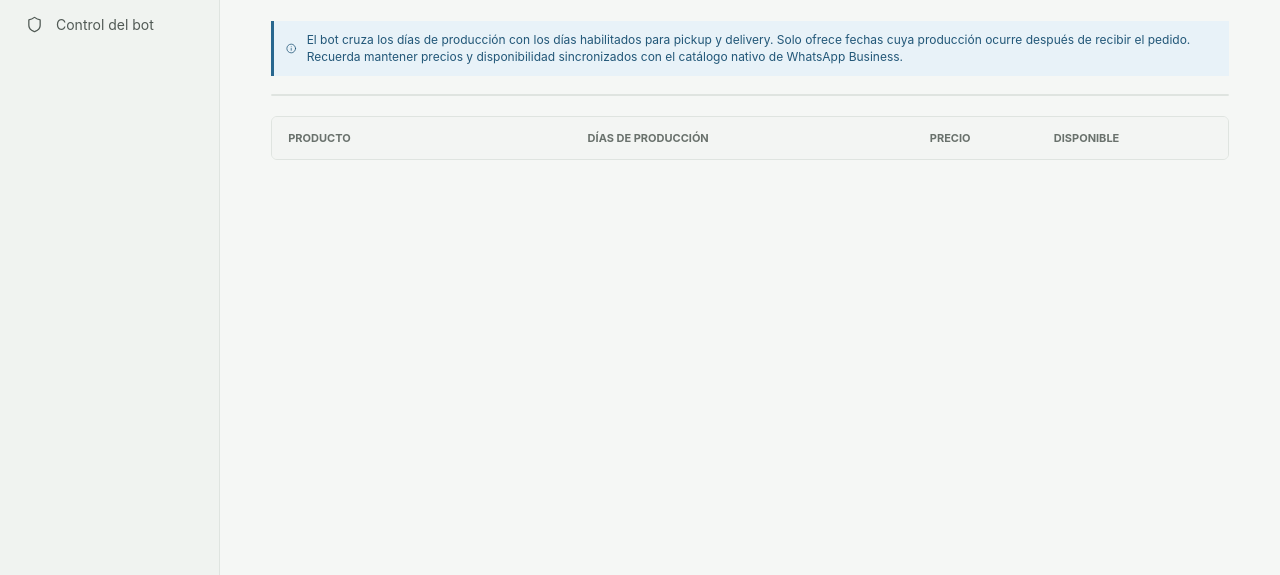
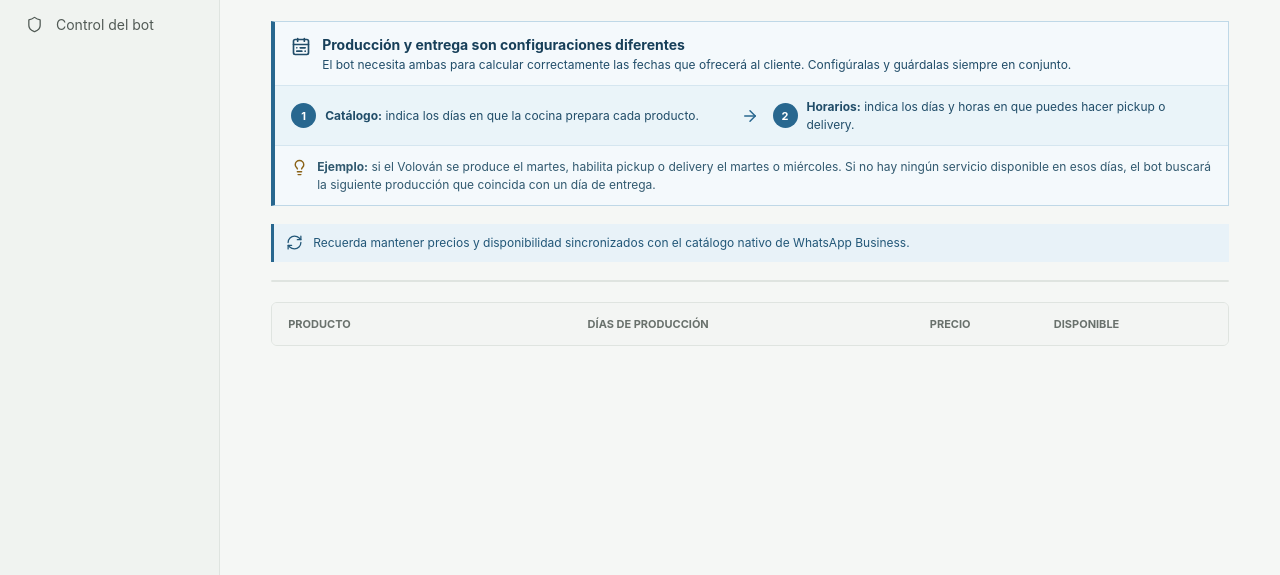
Before and after one commit to Jehosua97/whatsapp-orders-google-sheets, a website: page public/index.html in a window 1280 px wide. Shown: the part 225-800 px from the top of the page. Drawn offline with nearby package versions, Linux system fonts and the light colour scheme; no server answers.

Commit message:
docs: explain production and fulfillment scheduling

```diff
--- a/public/index.html
+++ b/public/index.html
@@ -81,9 +81,33 @@
               </button>
             </div>
           </div>
-          <div class="notice-bar">
-            <i data-lucide="info"></i>
-            <span>El bot cruza los días de producción con los días habilitados para pickup y delivery. Solo ofrece fechas cuya producción ocurre después de recibir el pedido. Recuerda mantener precios y disponibilidad sincronizados con el catálogo nativo de WhatsApp Business.</span>
+          <section class="workflow-note" aria-label="Cómo se calculan las fechas disponibles">
+            <div class="workflow-note-heading">
+              <i data-lucide="calendar-range"></i>
+              <div>
+                <strong>Producción y entrega son configuraciones diferentes</strong>
+                <p>El bot necesita ambas para calcular correctamente las fechas que ofrecerá al cliente. Configúralas y guárdalas siempre en conjunto.</p>
+              </div>
+            </div>
+            <div class="workflow-note-steps">
+              <div class="workflow-step">
+                <span>1</span>
+                <p><strong>Catálogo:</strong> indica los días en que la cocina prepara cada producto.</p>
+              </div>
+              <i class="workflow-arrow" data-lucide="arrow-right"></i>
+              <div class="workflow-step">
+                <span>2</span>
+                <p><strong>Horarios:</strong> indica los días y horas en que puedes hacer pickup o delivery.</p>
+              </div>
+            </div>
+            <div class="workflow-example">
+              <i data-lucide="lightbulb"></i>
+              <p><strong>Ejemplo:</strong> si el Volován se produce el martes, habilita pickup o delivery el martes o miércoles. Si no hay ningún servicio disponible en esos días, el bot buscará la siguiente producción que coincida con un día de entrega.</p>
+            </div>
+          </section>
+          <div class="notice-bar catalog-sync-note">
+            <i data-lucide="refresh-cw"></i>
+            <span>Recuerda mantener precios y disponibilidad sincronizados con el catálogo nativo de WhatsApp Business.</span>
           </div>
           <div class="summary-strip" id="catalogSummary"></div>
           <div class="data-table catalog-table">
@@ -115,10 +139,30 @@
               </button>
             </div>
           </div>
-          <div class="notice-bar">
-            <i data-lucide="clock-3"></i>
-            <span>Aquí defines los días y horarios en que realmente puedes entregar o recibir pickups. El bot los cruza con la producción de cada producto antes de ofrecer fechas.</span>
-          </div>
+          <section class="workflow-note" aria-label="Cómo se calculan las fechas disponibles">
+            <div class="workflow-note-heading">
+              <i data-lucide="calendar-range"></i>
+              <div>
+                <strong>Producción y entrega son configuraciones diferentes</strong>
+                <p>El bot necesita ambas para calcular correctamente las fechas que ofrecerá al cliente. Configúralas y guárdalas siempre en conjunto.</p>
+              </div>
+            </div>
+            <div class="workflow-note-steps">
+              <div class="workflow-step">
+                <span>1</span>
+                <p><strong>Catálogo:</strong> indica los días en que la cocina prepara cada producto.</p>
+              </div>
+              <i class="workflow-arrow" data-lucide="arrow-right"></i>
+              <div class="workflow-step">
+                <span>2</span>
+                <p><strong>Horarios:</strong> indica los días y horas en que puedes hacer pickup o delivery.</p>
+              </div>
+            </div>
+            <div class="workflow-example">
+              <i data-lucide="lightbulb"></i>
+              <p><strong>Ejemplo:</strong> si el Volován se produce el martes, habilita pickup o delivery el martes o miércoles. Si no hay ningún servicio disponible en esos días, el bot buscará la siguiente producción que coincida con un día de entrega.</p>
+            </div>
+          </section>
           <div id="scheduleRows" class="schedule-list"></div>
         </section>
 
--- a/public/styles.css
+++ b/public/styles.css
@@ -191,6 +191,110 @@ button {
   color: #225778;
   font-size: 12px;
   line-height: 1.45;
+}
+
+.workflow-note {
+  margin-bottom: 18px;
+  border: 1px solid #bfd8e7;
+  border-left: 4px solid var(--blue);
+  background: #f4f9fc;
+  color: #214d69;
+}
+
+.workflow-note-heading {
+  display: flex;
+  align-items: flex-start;
+  gap: 11px;
+  padding: 14px 16px 12px;
+}
+
+.workflow-note-heading > svg {
+  width: 20px;
+  height: 20px;
+  flex: 0 0 auto;
+  margin-top: 1px;
+}
+
+.workflow-note-heading strong {
+  display: block;
+  margin-bottom: 3px;
+  color: #173f59;
+  font-size: 14px;
+}
+
+.workflow-note-heading p,
+.workflow-step p,
+.workflow-example p {
+  line-height: 1.45;
+}
+
+.workflow-note-heading p {
+  font-size: 12px;
+}
+
+.workflow-note-steps {
+  display: grid;
+  grid-template-columns: minmax(0, 1fr) 22px minmax(0, 1fr);
+  align-items: center;
+  gap: 10px;
+  padding: 12px 16px;
+  border-top: 1px solid #d5e6f0;
+  border-bottom: 1px solid #d5e6f0;
+  background: #eaf4f9;
+}
+
+.workflow-step {
+  display: grid;
+  grid-template-columns: 25px minmax(0, 1fr);
+  align-items: center;
+  gap: 9px;
+}
+
+.workflow-step > span {
+  width: 25px;
+  height: 25px;
+  display: grid;
+  place-items: center;
+  border-radius: 50%;
+  background: var(--blue);
+  color: white;
+  font-size: 11px;
+  font-weight: 750;
+}
+
+.workflow-step p {
+  font-size: 12px;
+}
+
+.workflow-arrow {
+  width: 18px;
+  height: 18px;
+  color: var(--blue);
+}
+
+.workflow-example {
+  display: flex;
+  align-items: flex-start;
+  gap: 9px;
+  padding: 12px 16px;
+  color: #31596f;
+}
+
+.workflow-example svg {
+  width: 17px;
+  height: 17px;
+  flex: 0 0 auto;
+  margin-top: 1px;
+  color: #8a6216;
+}
+
+.workflow-example p {
+  font-size: 12px;
+}
+
+.catalog-sync-note {
+  min-height: 38px;
+  padding-block: 8px;
 }
 
 .nav-count {
@@ -1233,6 +1337,15 @@ fieldset {
     grid-template-columns: 1fr;
   }
 
+  .workflow-note-steps {
+    grid-template-columns: 1fr;
+  }
+
+  .workflow-arrow {
+    justify-self: center;
+    transform: rotate(90deg);
+  }
+
   .data-table {
     border: 0;
     background: transparent;
```
